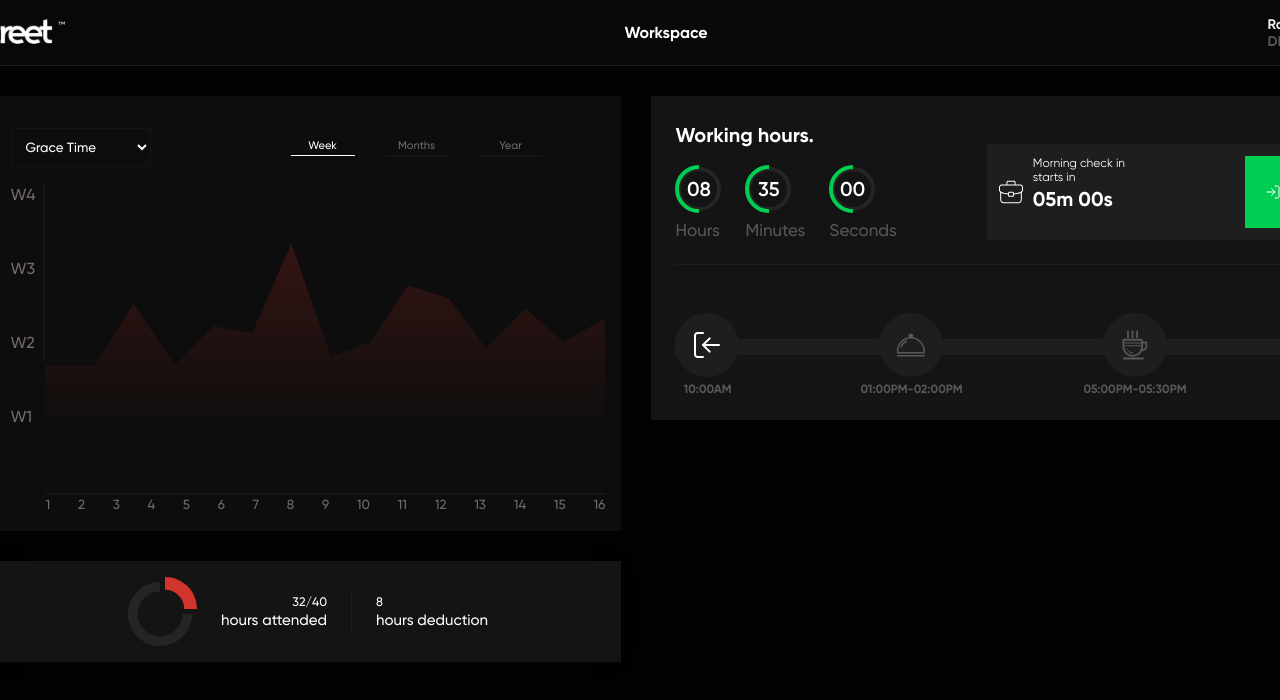
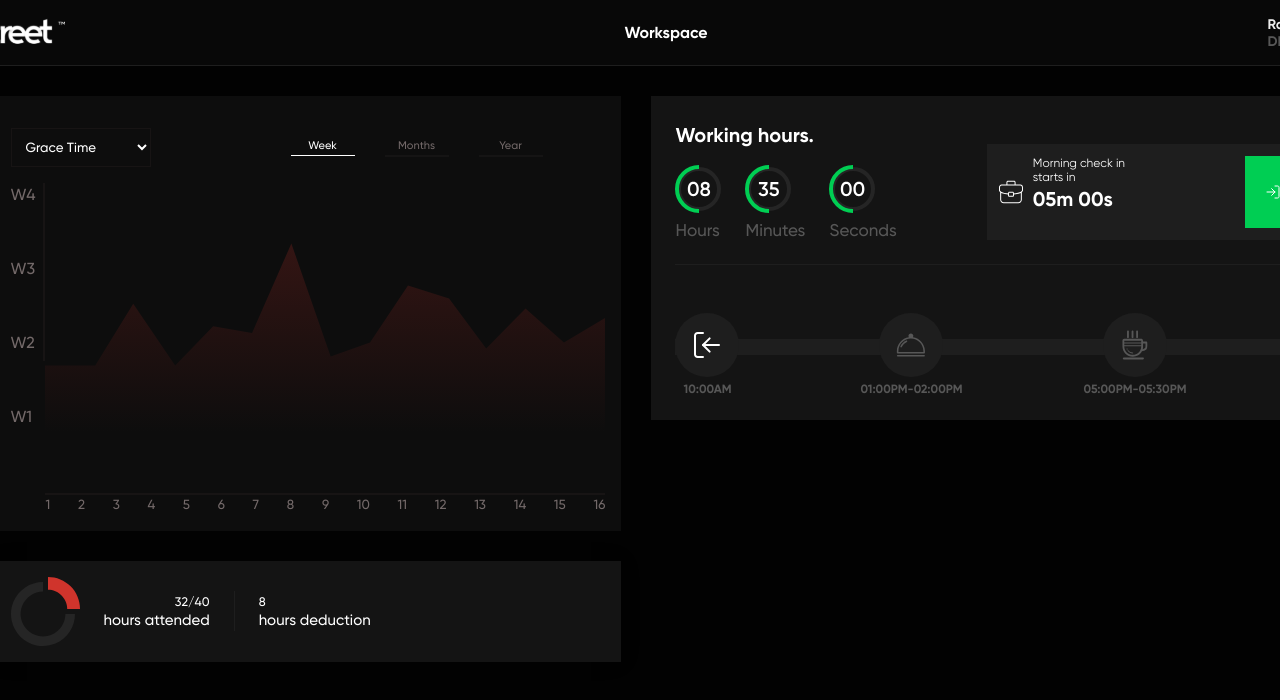
Before and after one commit to chieftain-defutura/Dewallstreet-Timesheet, a React (Vite) app: page /home in a window 1280 px wide. Shown: the top 700 px of the page. Built offline with nearby package versions, Linux system fonts and the light colour scheme.

Commit message:
pull home

```diff
--- a/src/components/Assigntasks/Timebar/time.css
+++ b/src/components/Assigntasks/Timebar/time.css
@@ -2,7 +2,7 @@
 .time_calculation {
   display: flex;
   padding: 16px;
-  justify-content: center;
+  /* justify-content: center; */
   align-items: center;
   gap: 24px;
   background: #141414;
@@ -14,7 +14,7 @@
   /* width: 106px; */
   width: fit-content;
   flex-direction: column;
-  justify-content: center;
+  /* justify-content: center; */
   color: var(--canvas, #fff);
   text-align: right;
   font-family: "Gilroy-medium";
@@ -39,7 +39,7 @@
   display: flex;
   /* width: 106px; */
   flex-direction: column;
-  justify-content: center;
+  /* justify-content: center; */
   color: var(--canvas, #fff);
   font-family: Gilroy-medium;
   font-size: 15px;
--- a/src/components/Taskboard/Designsystem/designsystem.css
+++ b/src/components/Taskboard/Designsystem/designsystem.css
@@ -13,7 +13,7 @@
 }
 .log_link > a {
   color: var(--canvas, #fff);
-  font-family: "Gilroy-Light";
+  font-family: "Gilroy-Regular";
   font-size: 14px;
   font-style: normal;
   font-weight: 500;
```
